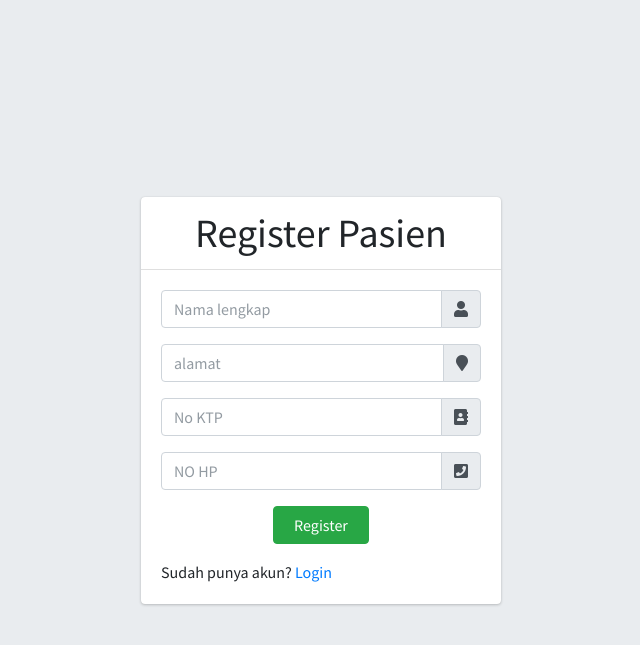
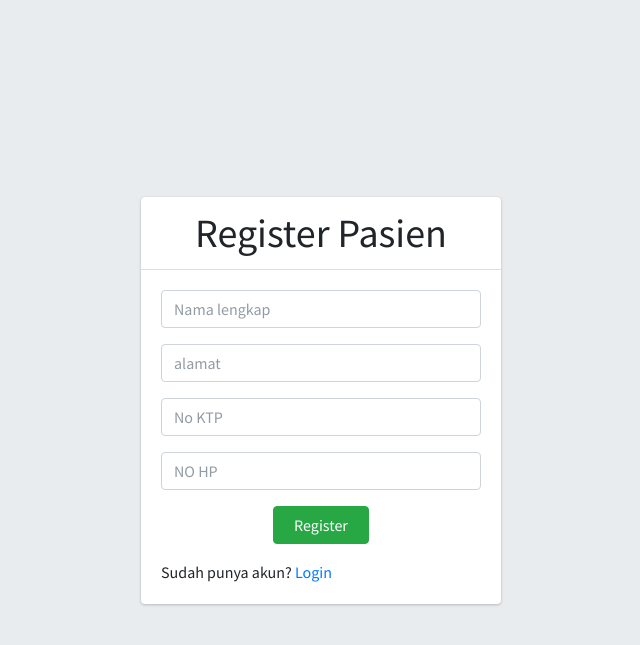
Before and after one commit to Dhikaadn/sistem-poliklinik, a PHP site: page /sistem-poliklinik/pages/auth/register.php in a window 1280 px wide. Shown: the top 645 px of the page, without its empty margins (319-959 px from the left). Run offline with PHP 8.4, Linux system fonts and the light colour scheme; some libraries are stand-ins or nearby versions.

Commit message:
Capaian minggu 3 - progress 95%

```diff
--- a/pages/auth/register.php
+++ b/pages/auth/register.php
@@ -78,38 +78,18 @@ if ($_SERVER["REQUEST_METHOD"] == "POST") {
       <form action="" method="post">
         <div class="input-group mb-3">
           <input type="text" class="form-control" required placeholder="Nama lengkap" name="nama" >
-          <div class="input-group-append">
-            <div class="input-group-text">
-              <span class="fas fa-user"></span>
-            </div>
-          </div>
         </div>
         <!-- alamat -->
         <div class="input-group mb-3">
           <input type="text" class="form-control" required placeholder="alamat" name="alamat" >
-          <div class="input-group-append">
-            <div class="input-group-text">
-              <span class="fa fa-map-marker"></span>
-            </div>
-          </div>
         </div>
         <!-- no ktp -->
         <div class="input-group mb-3">
           <input type="number" class="form-control" required placeholder="No KTP" name="no_ktp" >
-          <div class="input-group-append">
-            <div class="input-group-text">
-              <span class="fa fa-address-book"></span>
-            </div>
-          </div>
         </div>
         <!-- no hp -->
         <div class="input-group mb-3">
           <input type="number" class="form-control" required placeholder="NO HP" name="no_hp" >
-          <div class="input-group-append">
-            <div class="input-group-text">
-              <span class="fas fa-phone-square"></span>
-            </div>
-          </div>
         </div>
 
 
```
Also changed, not shown: layouts/header.php (+3 -16 lines), pages/auth/login-pasien.php (+0 -10 lines), pages/auth/login.php (+0 -10 lines), pages/pasien/poli/index.php (+16 -6 lines).
